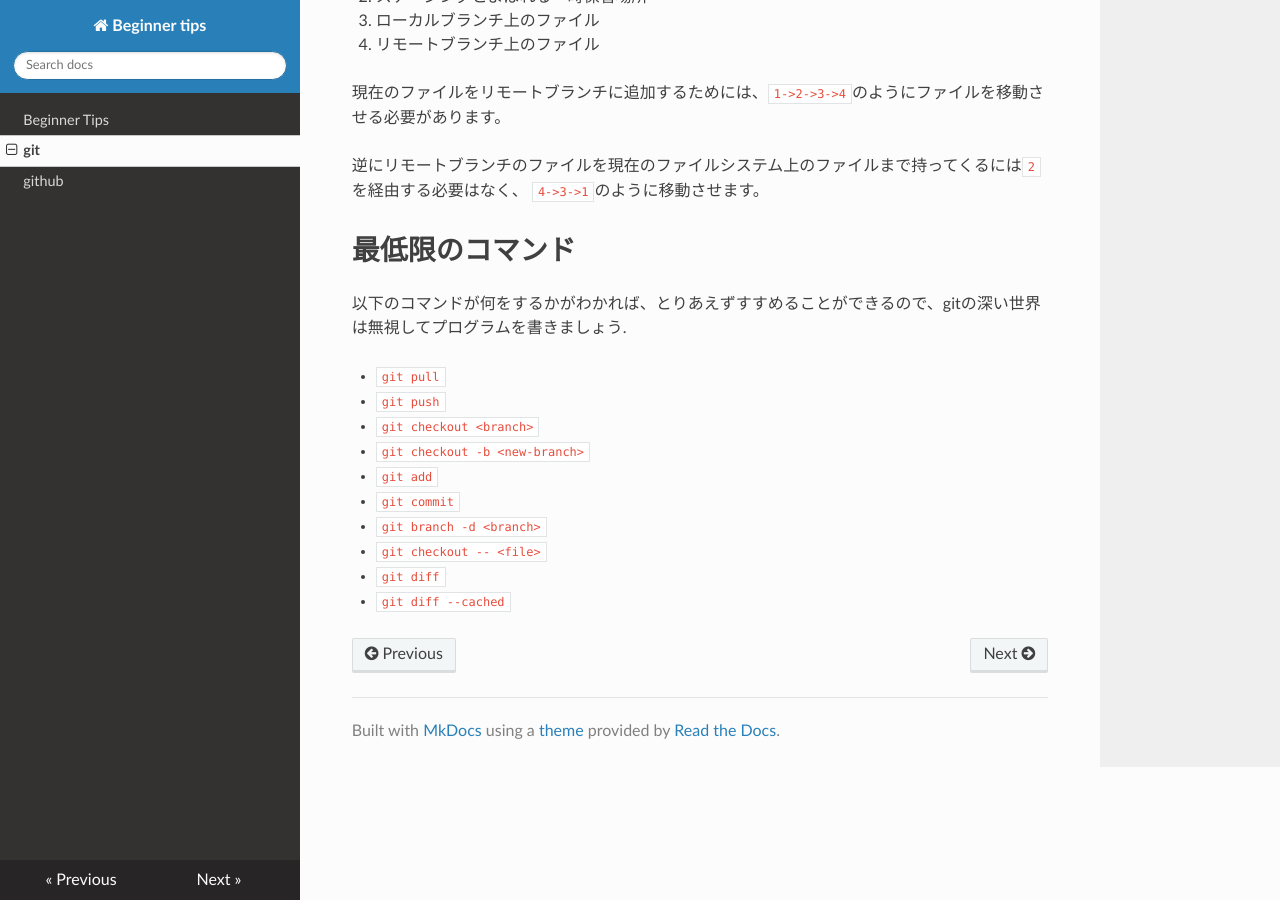
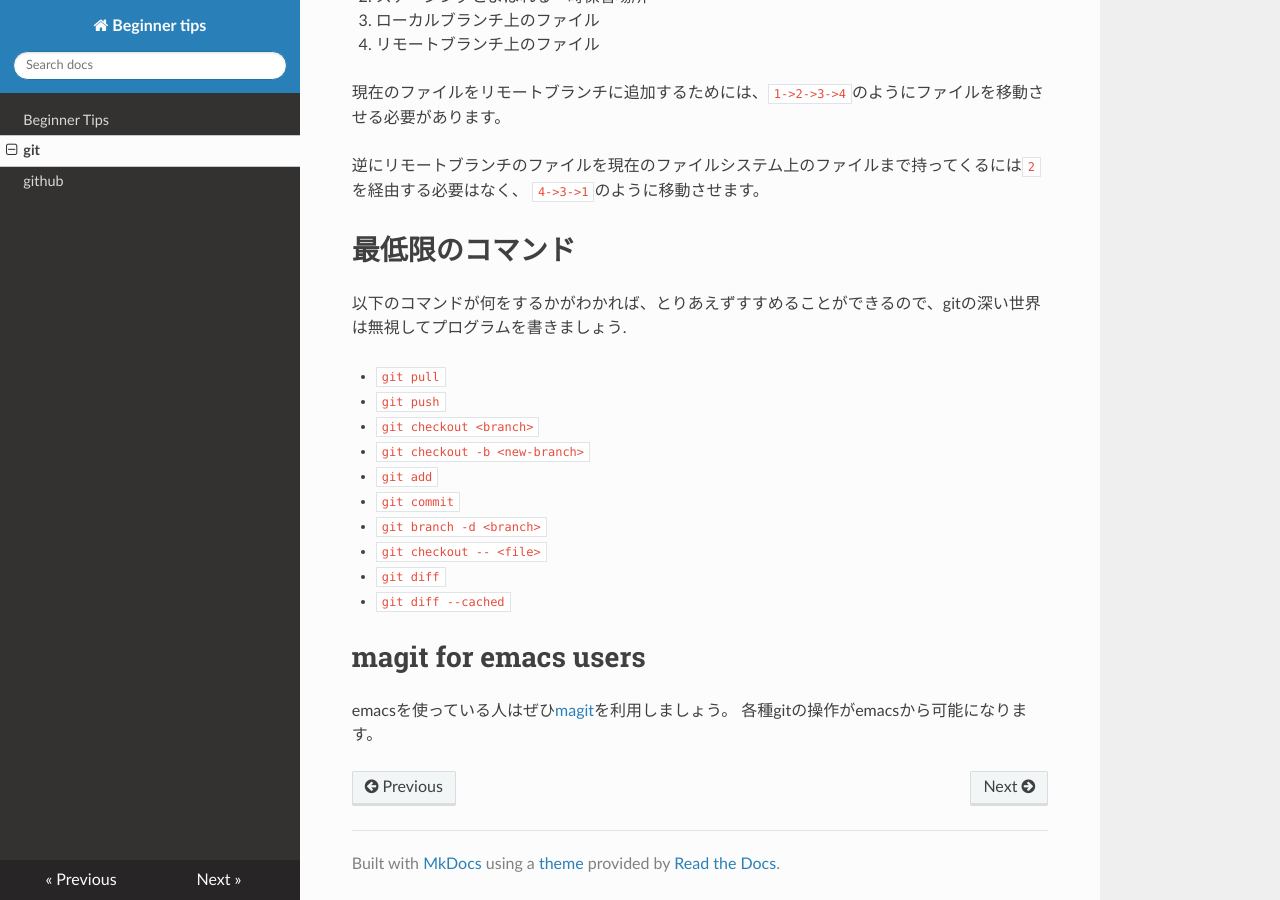
Before and after one commit to garaemon/beginner-tips, an MkDocs documentation site: the page built from docs/git.md, in a window 1280 px wide and 900 px high, scrolled down 575 px. Built offline with MkDocs 1.6.1, drawn with Linux system fonts in a browser that asks for light colours; nearby versions of some CDN libraries.

Commit message:
Mention about magit

```diff
--- a/docs/git.md
+++ b/docs/git.md
@@ -37,3 +37,7 @@ gitの操作をする場合、4つのレイヤを考えることでスムーズ
 * `git checkout -- <file>`
 * `git diff`
 * `git diff --cached`
+
+# magit for emacs users
+emacsを使っている人はぜひ[magit](https://github.com/magit/magit)を利用しましょう。
+各種gitの操作がemacsから可能になります。
```
